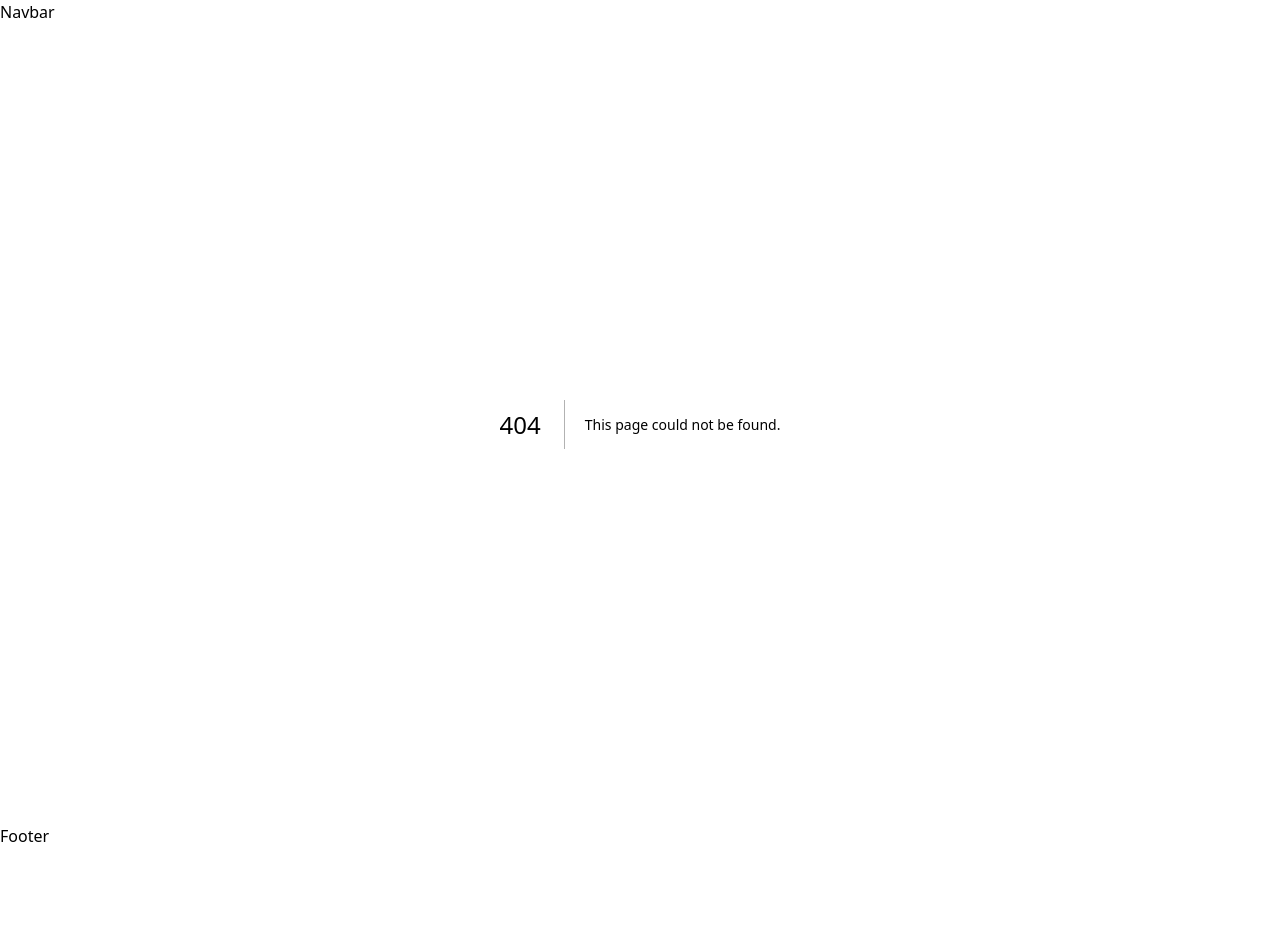
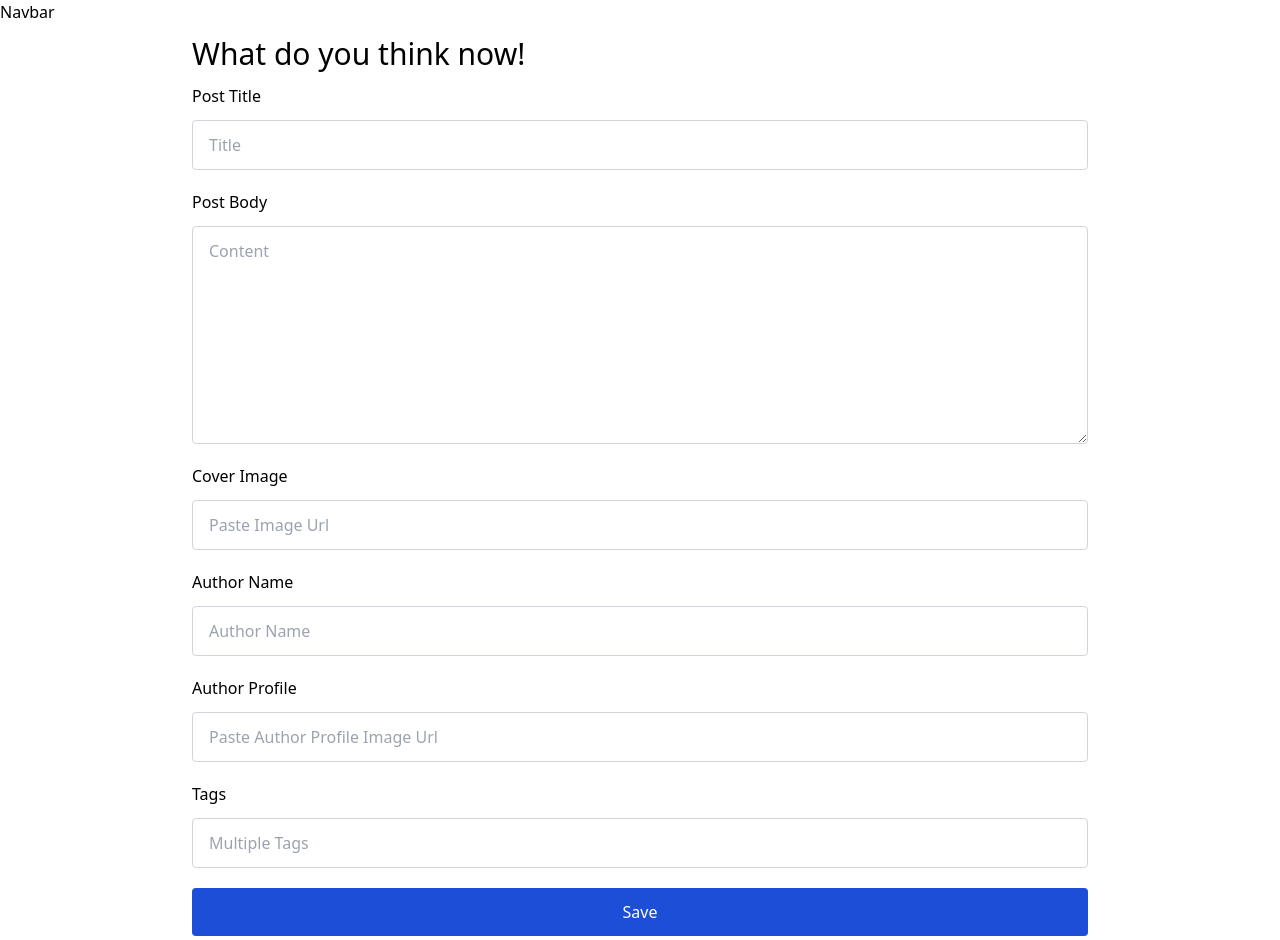
Before and after one commit to shohan-pherones/internet-delight, a Next.js app: page /blogs/create in a window 1280 px wide. Before the commit this address had no page. Shown: the top 940 px of the page. Before the commit the page ends 848 px from the top, so only its background shows below. Built offline with nearby package versions, Linux system fonts and the light colour scheme.

Commit message:
post form init

```diff
--- /dev/null
+++ b/components/PostForm.jsx
@@ -0,0 +1,108 @@
+import { useRouter } from "next/router";
+import React, { useState } from "react";
+
+const PostForm = () => {
+	const [title, setTitle] = useState("");
+	const [body, setBody] = useState("");
+	const [cover, setCover] = useState("");
+	const [authorImage, setAuthorImage] = useState("");
+	const [authorName, setAuthorName] = useState("");
+	const [tags, setTags] = useState("");
+
+	const router = useRouter();
+
+
+	const handleSubmit = async (e) => {
+		e.preventDefault();
+		try {
+			const bodyObj = { title, body, cover, authorImage, authorName, tags };
+			await fetch(`/api/blogs`, {
+				method: "POST",
+				headers: {
+					"content-type": "application/json",
+				},
+				body: JSON.stringify(bodyObj),
+			});
+			await router.push("/blogs");
+		} catch (err) {
+			console.log(err);
+		}
+	};
+
+	return (
+		<form className="flex flex-col gap-5" onSubmit={handleSubmit}>
+			<div className="form-control flex flex-col gap-3">
+				<label htmlFor="title">Post Title</label>
+				<input
+					className="outline-none bg-white border-[1px] border-gray-300 hover:border-black focus:border-blue-700 focus:border-1 rounded py-3 px-4 w-full"
+					type="text"
+					id="title"
+					placeholder="Title"
+					value={title}
+					onChange={(e) => setTitle(e.target.value)}
+				/>
+			</div>
+			<div className="form-control flex flex-col gap-3">
+				<label htmlFor="title">Post Body</label>
+				<textarea
+					className="outline-none bg-white border-[1px] border-gray-300 hover:border-black focus:border-blue-700 focus:border-1 rounded py-3 px-4 w-full"
+					cols={50}
+					rows={8}
+					type="text"
+					id="title"
+					placeholder="Content"
+					value={body}
+					onChange={(e) => setBody(e.target.value)}
+				/>
+			</div>
+			<div className="form-control flex flex-col gap-3">
+				<label htmlFor="cover">Cover Image</label>
+				<input
+					className="outline-none bg-white border-[1px] border-gray-300 hover:border-black focus:border-blue-700 focus:border-1 rounded py-3 px-4 w-full"
+					type="text"
+					id="cover"
+					placeholder="Paste Image Url"
+					onChange={(e) => setCover(e.target.value)}
+				/>
+			</div>
+			<div className="form-control flex flex-col gap-3">
+				<label htmlFor="author_name">Author Name</label>
+				<input
+					className="outline-none bg-white border-[1px] border-gray-300 hover:border-black focus:border-blue-700 focus:border-1 rounded py-3 px-4 w-full"
+					type="text"
+					id="author_name"
+					placeholder="Author Name"
+					value={authorName}
+					onChange={(e) => setAuthorName(e.target.value)}
+				/>
+			</div>
+			<div className="form-control flex flex-col gap-3">
+				<label htmlFor="author_image">Author Profile</label>
+				<input
+					className="outline-none bg-white border-[1px] border-gray-300 hover:border-black focus:border-blue-700 focus:border-1 rounded py-3 px-4 w-full"
+					type="text"
+					id="author_image"
+					placeholder="Paste Author Profile Image Url"
+					value={authorImage}
+					onChange={(e) => setAuthorImage(e.target.value)}
+				/>
+			</div>
+			<div className="form-control flex flex-col gap-3">
+				<label htmlFor="title">Tags</label>
+				<input
+					className="outline-none bg-white border-[1px] border-gray-300 hover:border-black focus:border-blue-700 focus:border-1 rounded py-3 px-4 w-full"
+					type="text"
+					id="tags"
+					placeholder="Multiple Tags"
+					value={tags}
+					onChange={(e) => setTags(e.target.value)}
+				/>
+			</div>
+			<button type="submit" className="py-3 px-6 bg-blue-700 text-white rounded">
+				Save
+			</button>
+		</form>
+	);
+};
+
+export default PostForm;
--- a/package.json
+++ b/package.json
@@ -18,7 +18,8 @@
     "prisma": "^4.12.0",
     "react": "18.2.0",
     "react-dom": "18.2.0",
-    "react-icons": "^4.8.0"
+    "react-icons": "^4.8.0",
+    "react-quill": "^2.0.0"
   },
   "devDependencies": {
     "autoprefixer": "^10.4.14",
--- /dev/null
+++ b/pages/blogs/create.jsx
@@ -0,0 +1,15 @@
+import PostForm from "@/components/PostForm";
+import React from "react";
+
+const create = () => {
+  return (
+    <div className="max-w-4xl mx-auto">
+      <h1 className="text-3xl my-3">What do you think now!</h1>
+      <div className="post-wrapper">
+        <PostForm />
+      </div>
+    </div>
+  );
+};
+
+export default create;
```
Also changed, not shown: 1 other file (tests, documents, lock files or other folders).
